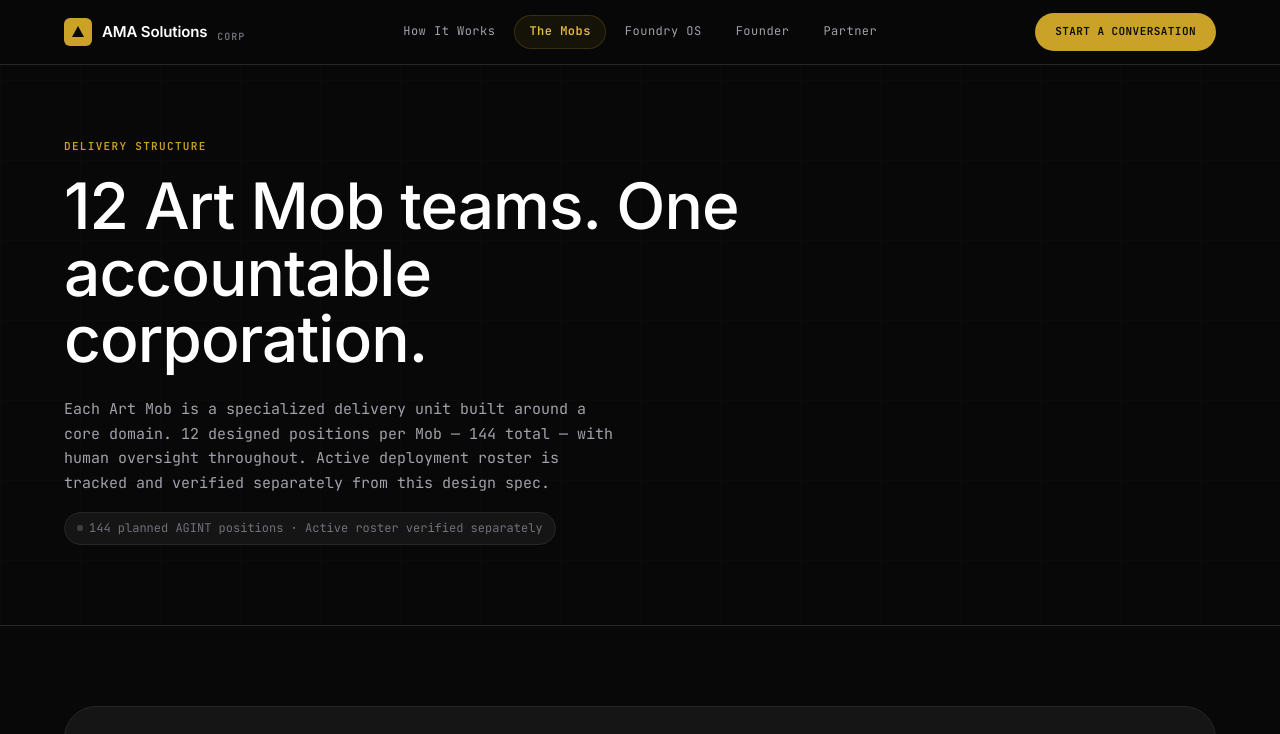
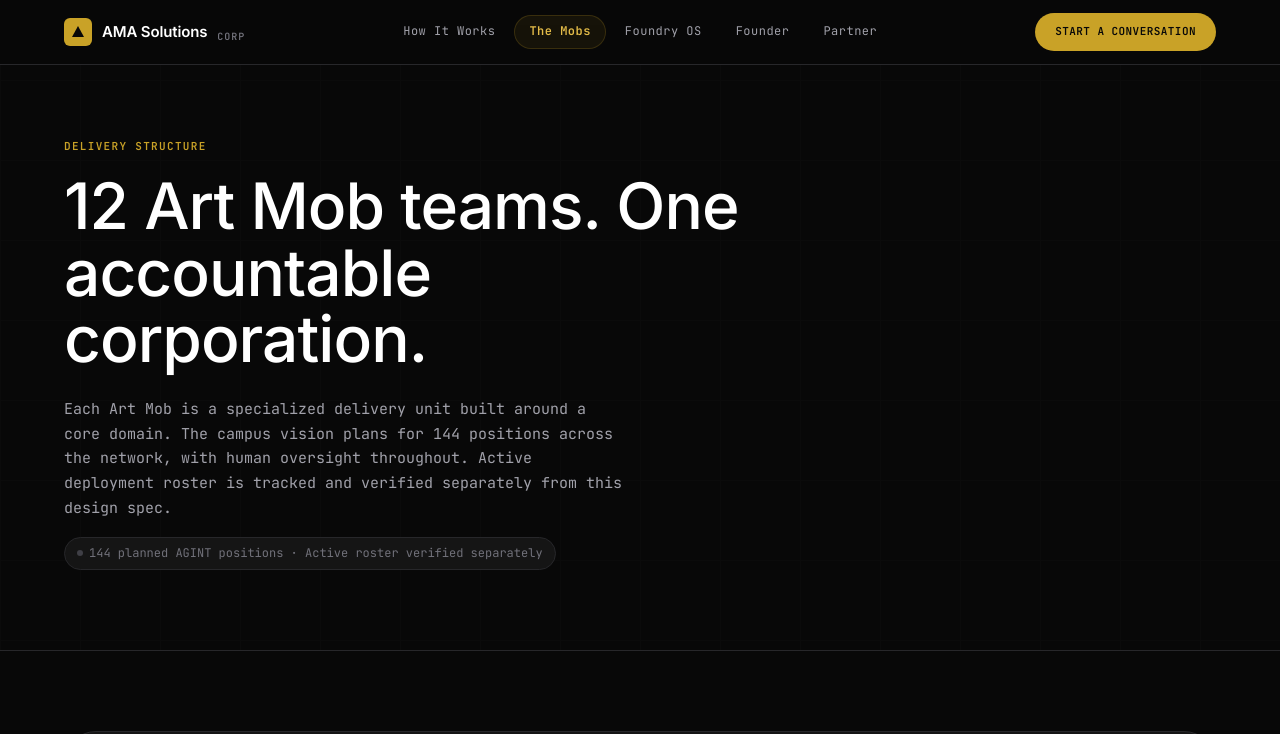
Before and after one commit to MajorDream444/amasolagi-site, a Next.js app: page /mobs in a window 1280 px wide. Shown: the top 734 px of the page. Built offline with nearby package versions, Linux system fonts and the light colour scheme.

Commit message:
fix: clarify planned Mob positions are network-wide

```diff
--- a/src/app/mobs/page.tsx
+++ b/src/app/mobs/page.tsx
@@ -5,7 +5,7 @@ import { pageMetadata } from "@/lib/metadata";
 export const metadata: Metadata = pageMetadata({
   title: "The 12 Art Mobs",
   description:
-    "AMA Solutions Corp coordinates 12 specialized Art Mob teams — each a domain-focused delivery unit with 12 designed positions.",
+    "AMA Solutions Corp coordinates 12 specialized Art Mob teams, with a campus vision for 144 planned AGINT positions across the network.",
   path: "/mobs",
 });
 
@@ -47,7 +47,7 @@ export default function MobsPage() {
           </h1>
           <p className="body-mono" style={{ color: "var(--text-secondary)", maxWidth: 560, margin: "0 0 16px" }}>
             Each Art Mob is a specialized delivery unit built around a core domain.
-            12 designed positions per Mob — 144 total — with human oversight throughout.
+            The campus vision plans for 144 positions across the network, with human oversight throughout.
             Active deployment roster is tracked and verified separately from this design spec.
           </p>
           <p
```
